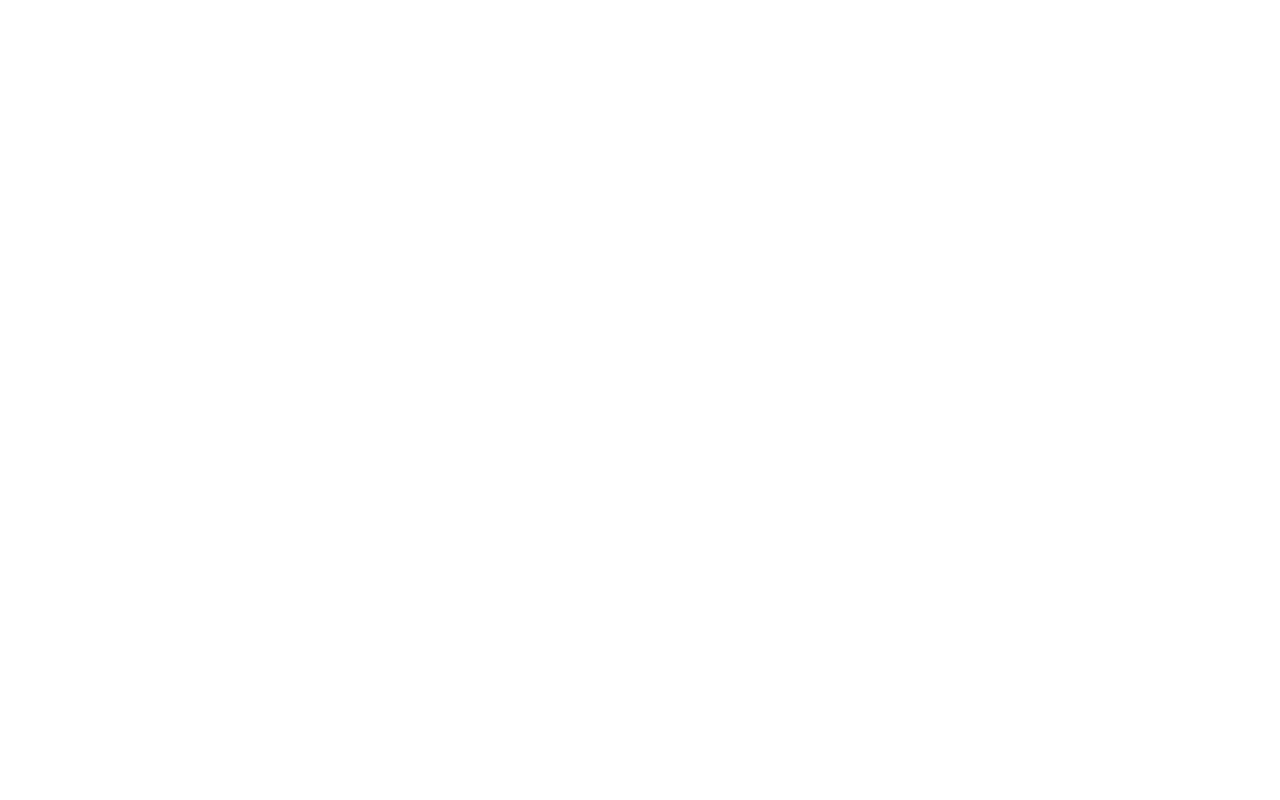
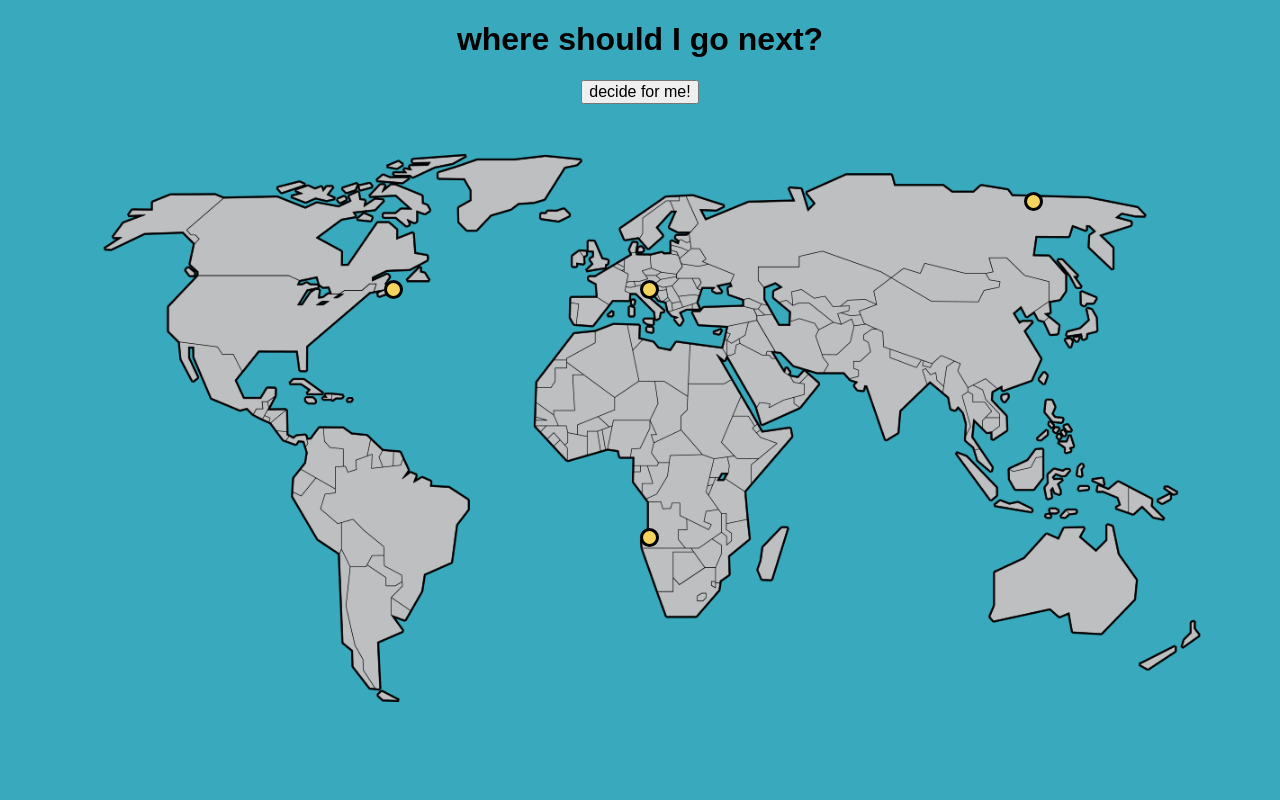
Before and after one commit to thebalancedrobot/cindy-rita_project4, a plain HTML site: page index.html in a window 1280 px wide. Drawn offline with nearby package versions, Linux system fonts and the light colour scheme.

Commit message:
setup files and snippets

```diff
--- a/index.html
+++ b/index.html
@@ -4,9 +4,31 @@
     <meta charset="UTF-8">
     <meta name="viewport" content="width=device-width, initial-scale=1.0">
     <meta http-equiv="X-UA-Compatible" content="ie=edge">
+    <link rel="stylesheet" href="styles/styles.css">
     <title>Project 4</title>
 </head>
 <body>
+    <!-- HEADER SECTION BEGINS -->
+    <header>
+        <h1>where should I go next?</h1>
+        <input type="submit" value="decide for me!">
+    </header>
+    <!-- HEADER SECTION ENDS -->
+    <!-- MAIN SECTION BEGINS -->
+    <main>
+        <img src="images/map.png" alt="outline of map of the world">
+        <div class="dot dot__1"></div>
+        <div class="dot dot__2"></div>
+        <div class="dot dot__3"></div>
+        <div class="dot dot__4"></div>
+    </main>
+    <!-- MAIN SECTION ENDS -->
+    <!-- FOOTER SECTION BEGINS -->
+    <footer>
 
+    </footer>
+    <!-- FOOTER SECTION ENDS -->
+<script src='https://code.jquery.com/jquery-3.2.1.min.js' integrity='sha256-hwg4gsxgFZhOsEEamdOYGBf13FyQuiTwlAQgxVSNgt4='crossorigin='anonymous'></script>
+<script src="scripts/script.js"></script>
 </body>
 </html>
--- /dev/null
+++ b/scripts/script.js
@@ -0,0 +1,19 @@
+// PSEUDOCODE
+
+// 1. Figure out 10 different cities as potential vacation spots
+// 2. Use those cities in array
+// 3. When user clicks button:
+    // disable default
+    // randomly pick object from array
+        // put animation in to randomly reveal and hide dots on the map
+    // use Travel API to populate the info we want based on the city chosen
+    // display that information in our HTML
+    // give an exit option on the info module that also resets the input
+// 4. STRETCH GOALS
+    // provide buttons linking to Book List and Packing List
+
+nextTripApp = {};
+
+$(function(){
+    console.log('ready!')
+});
--- /dev/null
+++ b/styles/partials/_header.scss
@@ -0,0 +1,3 @@
+header {
+    text-align: center;
+}
--- /dev/null
+++ b/styles/partials/_main.scss
@@ -0,0 +1,32 @@
+main {
+    width: 90vw;
+    margin: 0 auto;
+    overflow: hidden;
+    position: relative;
+}
+
+.dot {
+    background-color: $yellow;
+    width: 1.5vw;
+    height: 1.5vw;
+    border: 3px solid black;
+    border-radius: 50%;
+    position: fixed;
+    z-index: 10;
+    &__1 {
+        top: 35vh;
+        left: 30vw;
+        }
+    &__2 {
+        top: 35vh;
+        left: 50vw;
+        }
+    &__3 {
+        top: 66vh;
+        left: 50vw;
+        }
+    &__4 {
+        top: 24vh;
+        left: 80vw;
+        }
+}
--- /dev/null
+++ b/styles/partials/_utils.scss
@@ -0,0 +1,15 @@
+$yellow: #f4d35e;
+$blue: #39a9bd;
+$darkgrey: #414344;
+$lightgrey: #9fa1a3;
+
+body {
+    background-color: $blue;
+    display: grid;
+    grid-template-rows: repeat(min-content, 1fr);
+    height: 100vh;
+}
+
+img {
+    width: 100%;
+}
--- /dev/null
+++ b/styles/styles.scss
@@ -0,0 +1,6 @@
+@import "partials/_setup.scss";
+@import "partials/_utils.scss";
+@import "partials/_module.scss";
+@import "partials/_header.scss";
+@import "partials/_main.scss";
+@import "partials/_footer.scss";
```
Also changed, not shown: styles/partials/_setup.scss (added, +5 -0 lines), images/map.png (added), styles/partials/_footer.scss (added), styles/partials/_module.scss (added), styles/styles.css (added), 1 other file.
